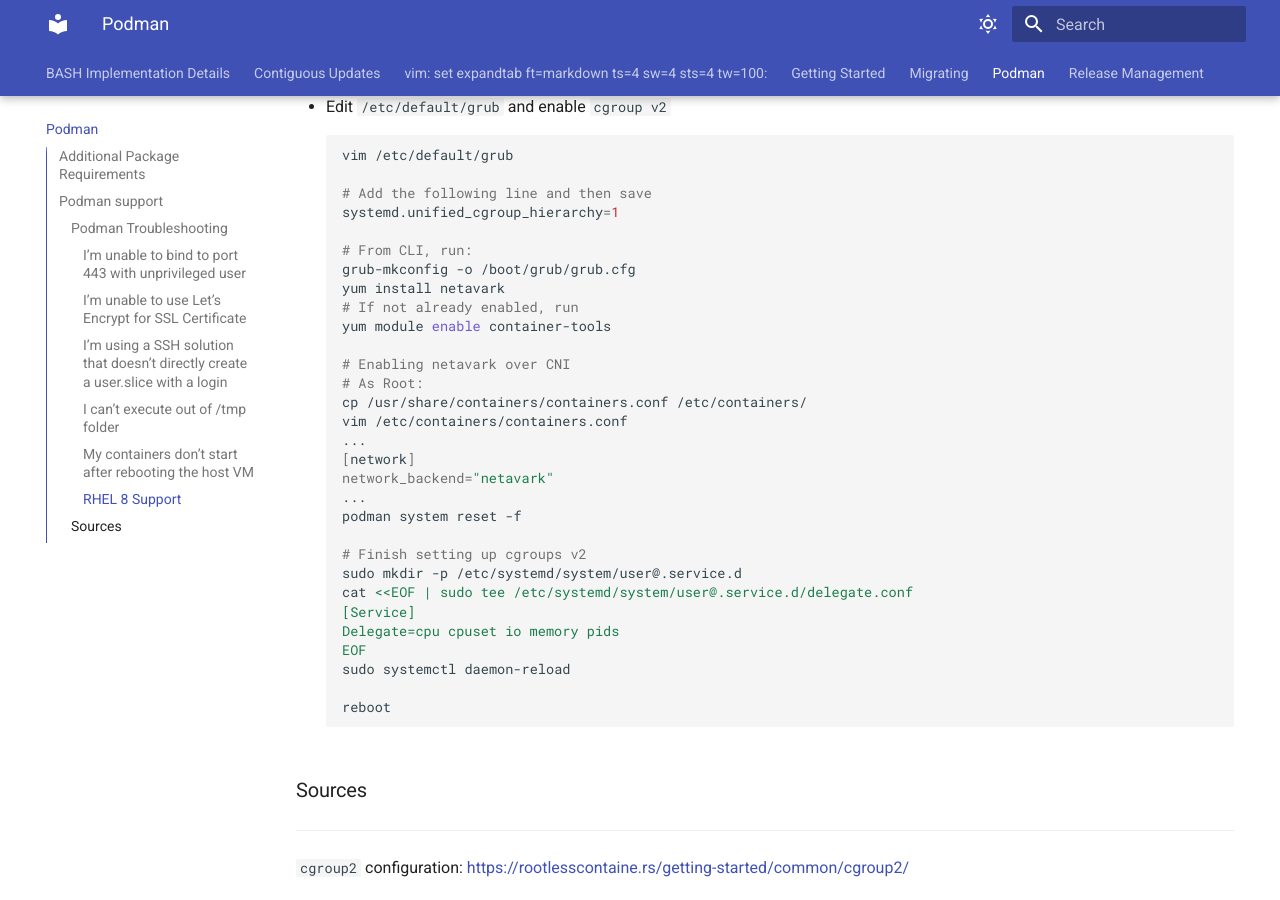
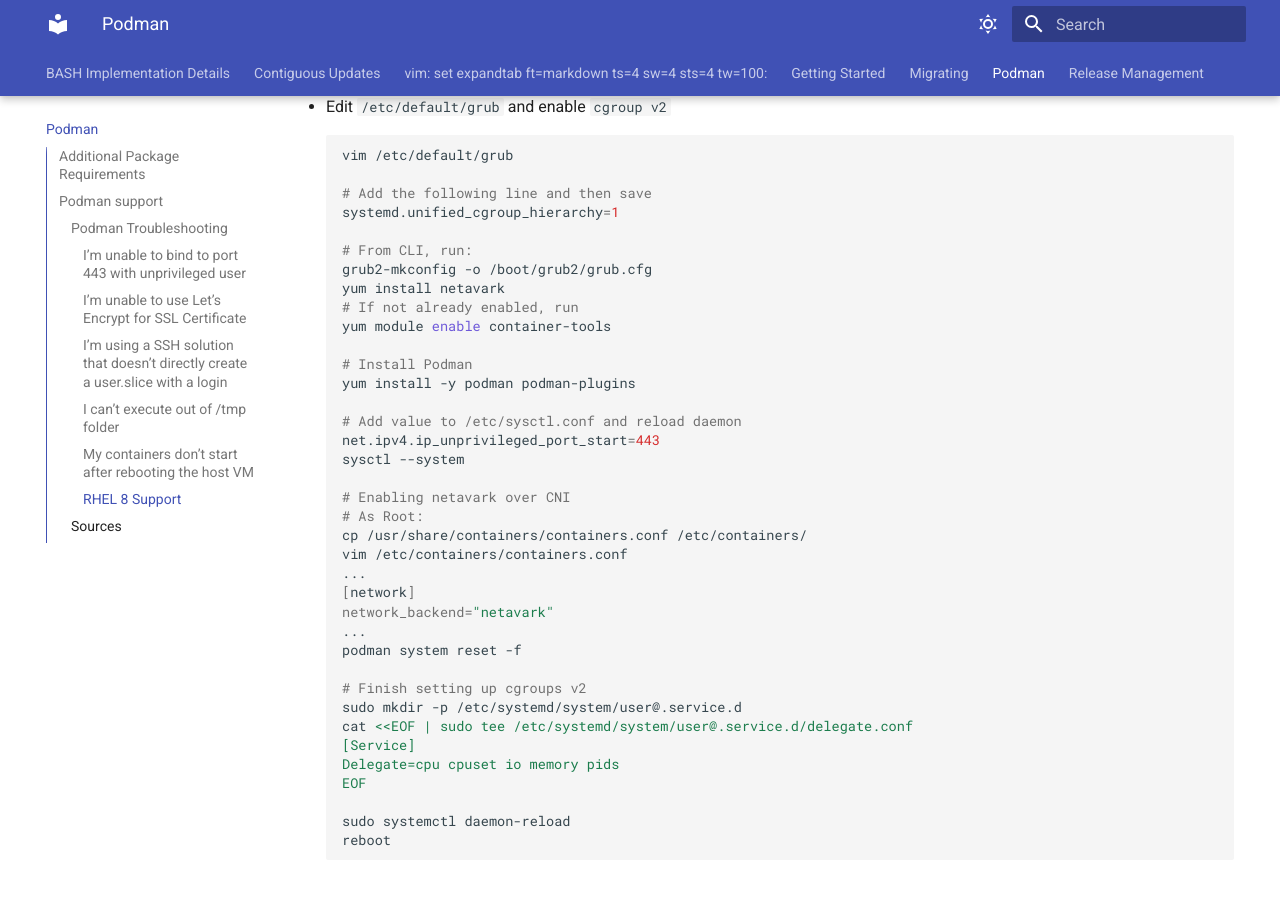
Before and after one commit to PlexTrac/plextrac-manager-util, an MkDocs documentation site: the page built from docs/podman.md, in a window 1280 px wide and 900 px high, scrolled down 1199 px. Built offline with MkDocs 1.6.1 and Material for MkDocs 9.7.7, drawn with Linux system fonts in a browser that asks for light colours.

Commit message:
A couple bugfixes and renaming to support missing a docker alias

````diff
--- a/docs/podman.md
+++ b/docs/podman.md
@@ -44,7 +44,6 @@ Depending on your configuration, you may need to solve the following issues:
 - For setting up container persistence: https://www.redhat.com/sysadmin/container-systemd-persist-reboot
 - The recommended method to start the PlexTrac containers is `plextrac start` after a reboot of the host OS
 
-
 #### RHEL 8 Support
 
 The following will need to be done before running any PlexTrac specific commands:
@@ -58,10 +57,17 @@ The following will need to be done before running any PlexTrac specific commands
     systemd.unified_cgroup_hierarchy=1
 
     # From CLI, run:
-    grub-mkconfig -o /boot/grub/grub.cfg
+    grub2-mkconfig -o /boot/grub2/grub.cfg
     yum install netavark
     # If not already enabled, run
     yum module enable container-tools
+
+    # Install Podman
+    yum install -y podman podman-plugins
+
+    # Add value to /etc/sysctl.conf and reload daemon
+    net.ipv4.ip_unprivileged_port_start=443
+    sysctl --system
 
     # Enabling netavark over CNI
     # As Root:
@@ -79,8 +85,8 @@ The following will need to be done before running any PlexTrac specific commands
     [Service]
     Delegate=cpu cpuset io memory pids
     EOF
+
     sudo systemctl daemon-reload
-
     reboot
     ```
 
````
Also changed, not shown: 2 other files.
